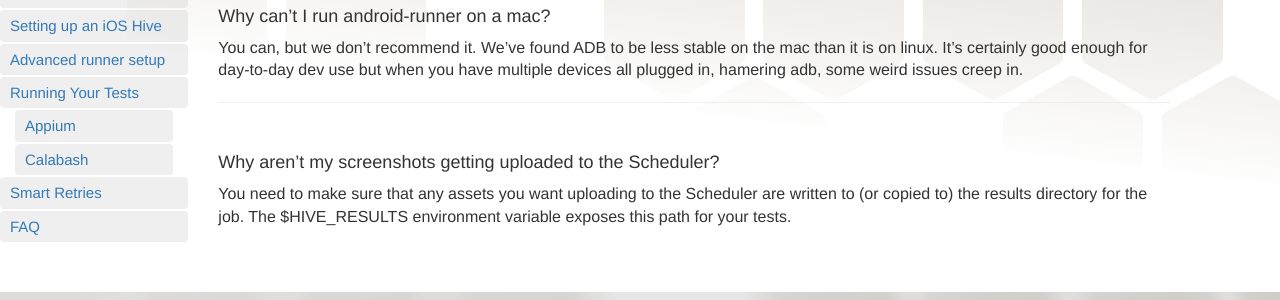
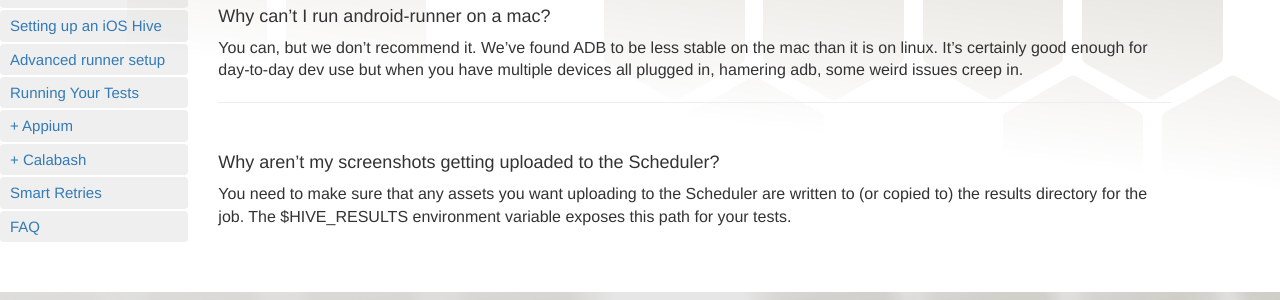
Before and after one commit to bbc/hive-ci, a Jekyll site: the page built from _documentation/99-faq.md, in a window 1280 px wide. Shown: the part 247-547 px from the top of the page. Built offline with Jekyll 4.4.1, drawn with Linux system fonts in a browser that asks for light colours; nearby versions of some CDN libraries.

Commit message:
Polish up menu a bit

```diff
--- a/_layouts/documentation.html
+++ b/_layouts/documentation.html
@@ -16,18 +16,13 @@
         <div class="col-xs-12 col-sm-2">
           <ul class="nav nav-pills nav-stacked nav-compact">
             {% for doc in site.documentation %}
-              {% unless doc.url contains 'test.html' %}
-                <li role="presentation">
+              <li role="presentation">
+                {% if doc.url contains 'test.html' %}
+                  <a href="/hive-ci{{ doc.url }}"> + {{ doc.title }}</a>
+                {% else %}
                   <a href="/hive-ci{{ doc.url }}">{{ doc.title }}</a>
-                  {% if doc.url contains 'running-your-test' %}
-                    {% for docs in site.documentation %}
-                      {% if docs.url contains 'test.html' %}
-                        <li class="navbar-collapse"> <a href="/hive-ci{{ docs.url }}">{{ docs.title }} </a> </li>
-                      {% endif %}
-                    {% endfor %}
-                  {% endif %}
-                </li>
-              {% endunless %}
+                {% endif %}
+              </li>
             {% endfor %}
           </ul>
         </div>
```
Also changed, not shown: _documentation/06-x1-appium.md (renamed from _documentation/appium.md), _documentation/06-x2-calabash.md (renamed from _documentation/calabash.md).
